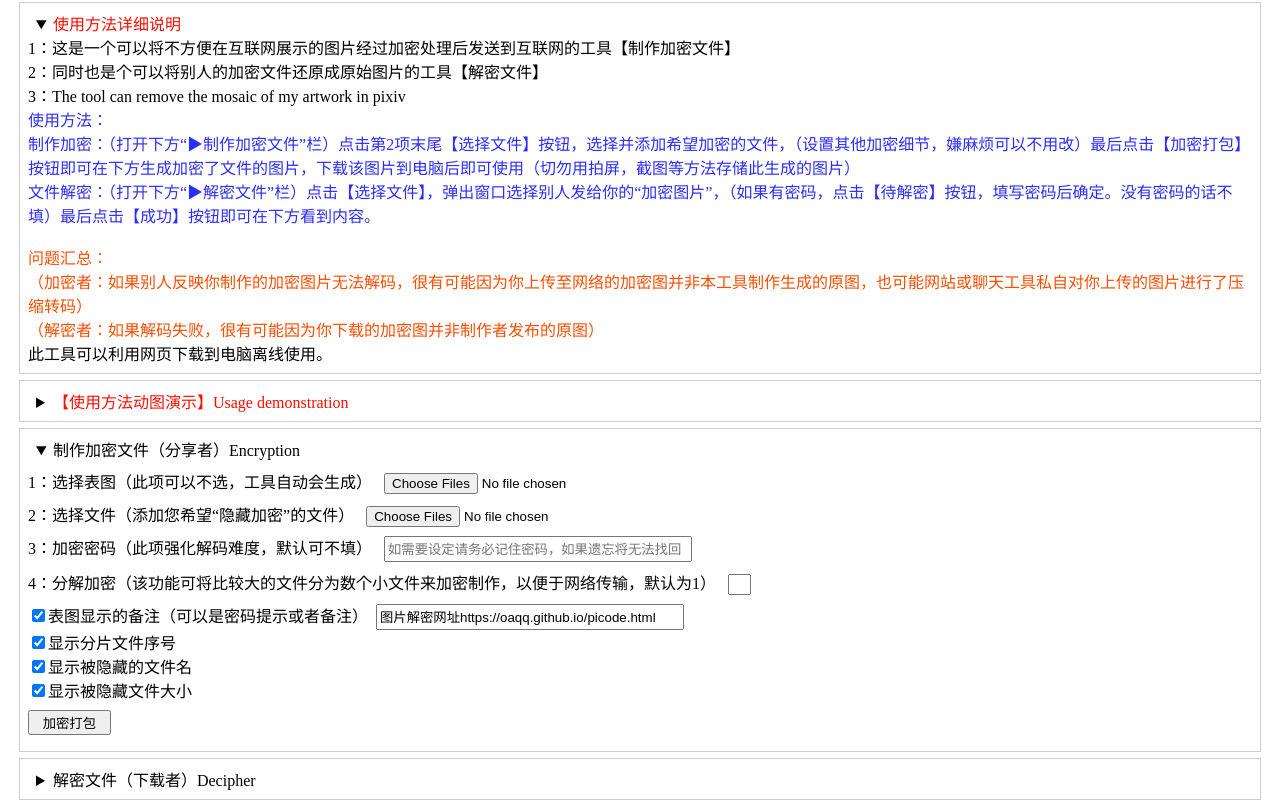
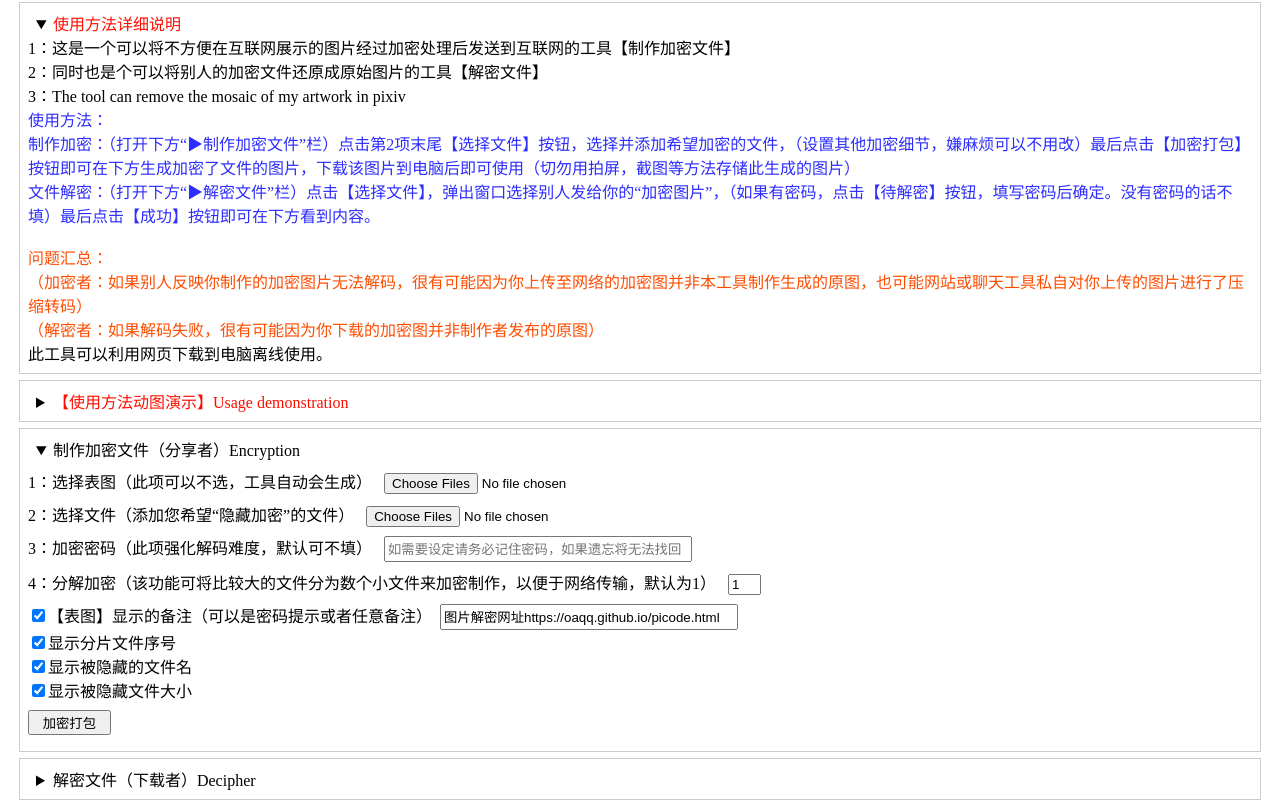
Before and after one commit to oaqq/picode.github.io, a plain HTML site: page index.html in a window 1280 px wide. Both pictures are taken after a click on the heading "制作加密文件（分享者）Encryption". Shown: the part 86-893 px from the top of the page. Drawn offline with Linux system fonts and the light colour scheme.

Commit message:
Update index.html

```diff
--- a/index.html
+++ b/index.html
@@ -71,10 +71,10 @@
       </div>
       <div class="pad2">
       4：分解加密（该功能可将比较大的文件分为数个小文件来加密制作，以便于网络传输，默认为1）&ensp;
-      <input style="width:15px" type="number" id="slice" value="1"/>
+      <input style="width:25px" type="number" id="slice" value="1"/>
       </div>
       <div class="pad2">
-            <input checked type="checkbox" id="check1">表图显示的备注（可以是密码提示或者备注）</input>&ensp;<input type="text" id="text" style="width:300px;height:1.25rem" value="图片解密网址https://oaqq.github.io/picode.html" />
+            <input checked type="checkbox" id="check1">【表图】显示的备注（可以是密码提示或者任意备注）</input>&ensp;<input type="text" id="text" style="width:290px;height:1.25rem" value="图片解密网址https://oaqq.github.io/picode.html" />
       <br /><input checked type="checkbox" id="check2">显示分片文件序号</input>
       <br /><input checked type="checkbox" id="check3">显示被隐藏的文件名</input>
       <br /><input checked type="checkbox" id="check4">显示被隐藏文件大小</input>
```
